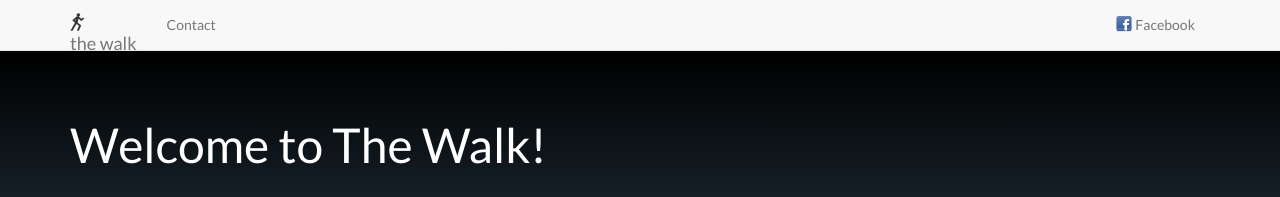
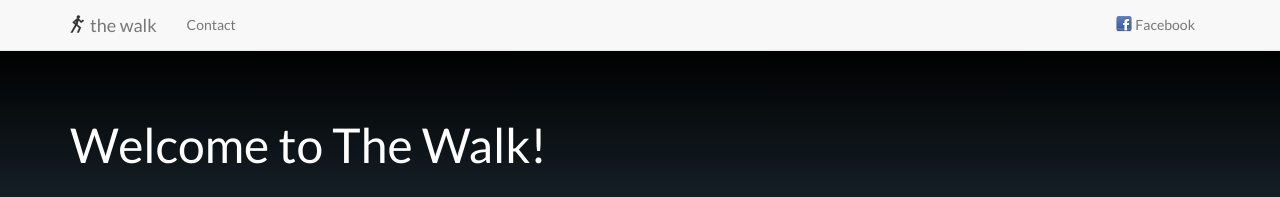
Before and after one commit to burlesonbiblechurch/bbcyouth, a Jekyll site: the page built from index.md, in a window 1280 px wide. Shown: the top 197 px of the page. Built offline with Jekyll 4.4.1, drawn with Linux system fonts in a browser that asks for light colours; nearby versions of some CDN libraries.

Commit message:
Upgrade Bootstrap to 3.3.0

```diff
--- a/_includes/footer_libs.html
+++ b/_includes/footer_libs.html
@@ -17,12 +17,12 @@
       eventSources:[
         {
           url: 'https://www.google.com/calendar/feeds/1052e6nhrb7jeog2bb8q43lqcc%40group.calendar.google.com/public/basic',
-          color: '#0069D6'
+          color: '#476c84'
         },
 
         {
           url: 'https://www.google.com/calendar/feeds/k8jcm7tk694h59ksv7k3fq4h8o%40group.calendar.google.com/public/basic',
-          color: '#57A957'
+          color: '#87A967'
         }
       ]
     });
--- a/_includes/head.html
+++ b/_includes/head.html
@@ -7,7 +7,7 @@
 
 <link href='http://fonts.googleapis.com/css?family=Lato:300,400,700,300italic,400italic,700italic' rel='stylesheet' type='text/css'>
 
-<link href="//maxcdn.bootstrapcdn.com/bootstrap/3.2.0/css/bootstrap.min.css" rel="stylesheet">
+<link href="//maxcdn.bootstrapcdn.com/bootstrap/3.3.0/css/bootstrap.min.css" rel="stylesheet">
 <link rel="stylesheet" media="screen,projection" href="{{ site.baseurl }}/assets/libs/fullcalendar/fullcalendar.css?1" />
 <link rel="stylesheet" media="print" href="{{ site.baseurl }}/assets/libs/fullcalendar/fullcalendar.print.css?1" />
 
--- a/_includes/header.html
+++ b/_includes/header.html
@@ -1,7 +1,16 @@
 <nav class="navbar navbar-default navbar-static-top">
   <div class="container">
     <div class="navbar-header">
-      <a class="navbar-brand" href="{{ site.baseurl }}/"><img src="{{ site.baseurl }}/assets/images/walk_18_black.png" height="18px" width="15px" /> the walk</a>
+      <a class="navbar-brand" href="{{ site.baseurl }}/">
+        <img src="{{ site.baseurl }}/assets/images/walk_18_black.png" class="pull-left" height="18px" width="15px" />
+        the walk
+      </a>
+
+      <div class="pull-right visible-xs">
+        <ul class="nav navbar-nav">
+          <li><a href="{{ site.baseurl }}/contact">Contact</a></li>
+        </ul>
+      </div>
     </div>
 
     <ul class="nav navbar-nav hidden-xs">
--- a/assets/stylesheets/default.css
+++ b/assets/stylesheets/default.css
@@ -15,8 +15,11 @@
 }
 
 .navbar-brand img {
-  position: relative;
-  top: -2px;
+  margin-right: 5px;
+}
+
+.navbar-header .nav {
+  margin-right: 10px;
 }
 
 .post {
```
